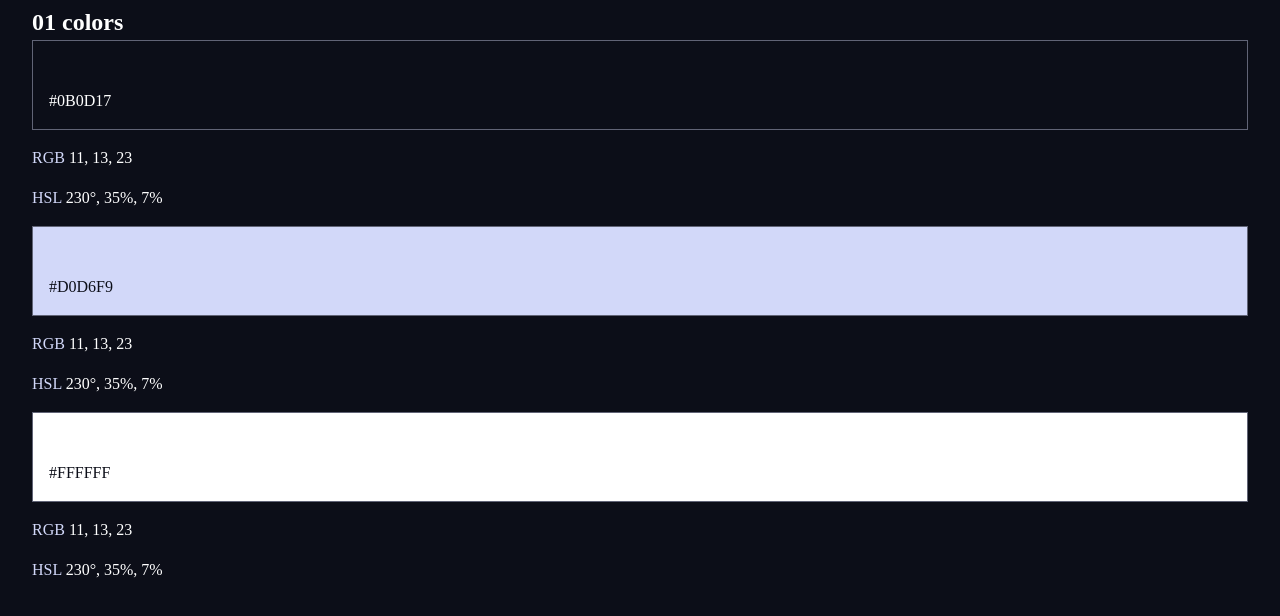
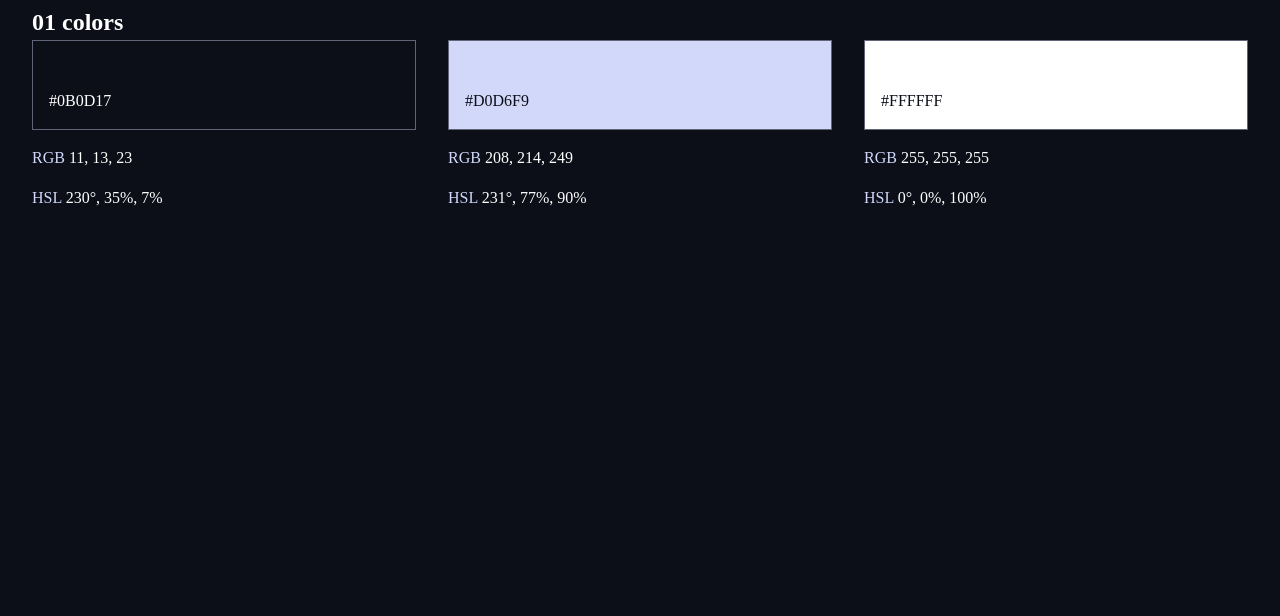
Before and after one commit to pancat0x70616e636174/space-website, a plain HTML site: page design-system.html in a window 1280 px wide. Shown: the part 44-660 px from the top of the page. Drawn offline with Linux system fonts and the light colour scheme; a web font is replaced by a local one.

Commit message:
Update color box alignment

```diff
--- a/design-system.html
+++ b/design-system.html
@@ -15,33 +15,26 @@
         font-style: normal;
       }
 
-      .flex-container {
+      .color-container {
+        display: flex;
+        justify-content: space-between;
+        gap: 2rem;
+      }
 
+      .color-box {
+        flex: 1;
       }
     </style>
   </head>
   <body class="background-dark text-white">
-    <!-- <div class="container">
-      <h1 class="text-white">Design system</h1>
-
-      <div class="background-accent text-dark" style="padding: 1rem">
-        light blue bg, with dark text
-      </div>
-
-      <div class="background-white text-dark" style="padding: 1rem">white bg, with dark text</div>
-
-      <div class="background-example text-white" style="padding: 1rem">
-        light blue bg with a 20% alpha and white text
-      </div>
-    </div> -->
-
     <div class="container bellefair-regular">
       <h1>Design System</h1>
 
       <section id="colors">
         <h2><span>01</span> colors</h2>
 
-        <div class="flex-container">
+        <div class="color-container">
+          <div class="color-box">
             <div
               class="background-dark text-white"
               style="padding: 3rem 1rem 1rem; border: 1px solid var(--color-secondary-light)"
@@ -52,26 +45,27 @@
             <p><span class="text-accent">HSL</span> 230°, 35%, 7%</p>
           </div>
 
-        <div class="flex-container">
+          <div class="color-box">
             <div
               class="background-accent text-dark"
               style="padding: 3rem 1rem 1rem; border: 1px solid var(--color-secondary-light)"
             >
               #D0D6F9
             </div>
-          <p><span class="text-accent">RGB</span> 11, 13, 23</p>
-          <p><span class="text-accent">HSL</span> 230°, 35%, 7%</p>
+            <p><span class="text-accent">RGB</span> 208, 214, 249</p>
+            <p><span class="text-accent">HSL</span> 231°, 77%, 90%</p>
           </div>
 
-        <div class="flex-container">
+          <div class="color-box">
             <div
               class="background-white text-dark"
               style="padding: 3rem 1rem 1rem; border: 1px solid var(--color-secondary-light)"
             >
               #FFFFFF
             </div>
-          <p><span class="text-accent">RGB</span> 11, 13, 23</p>
-          <p><span class="text-accent">HSL</span> 230°, 35%, 7%</p>
+            <p><span class="text-accent">RGB</span> 255, 255, 255</p>
+            <p><span class="text-accent">HSL</span> 0°, 0%, 100%</p>
+          </div>
         </div>
       </section>
     </div>
```
Lines whose indentation alone changed are shown as unchanged.
